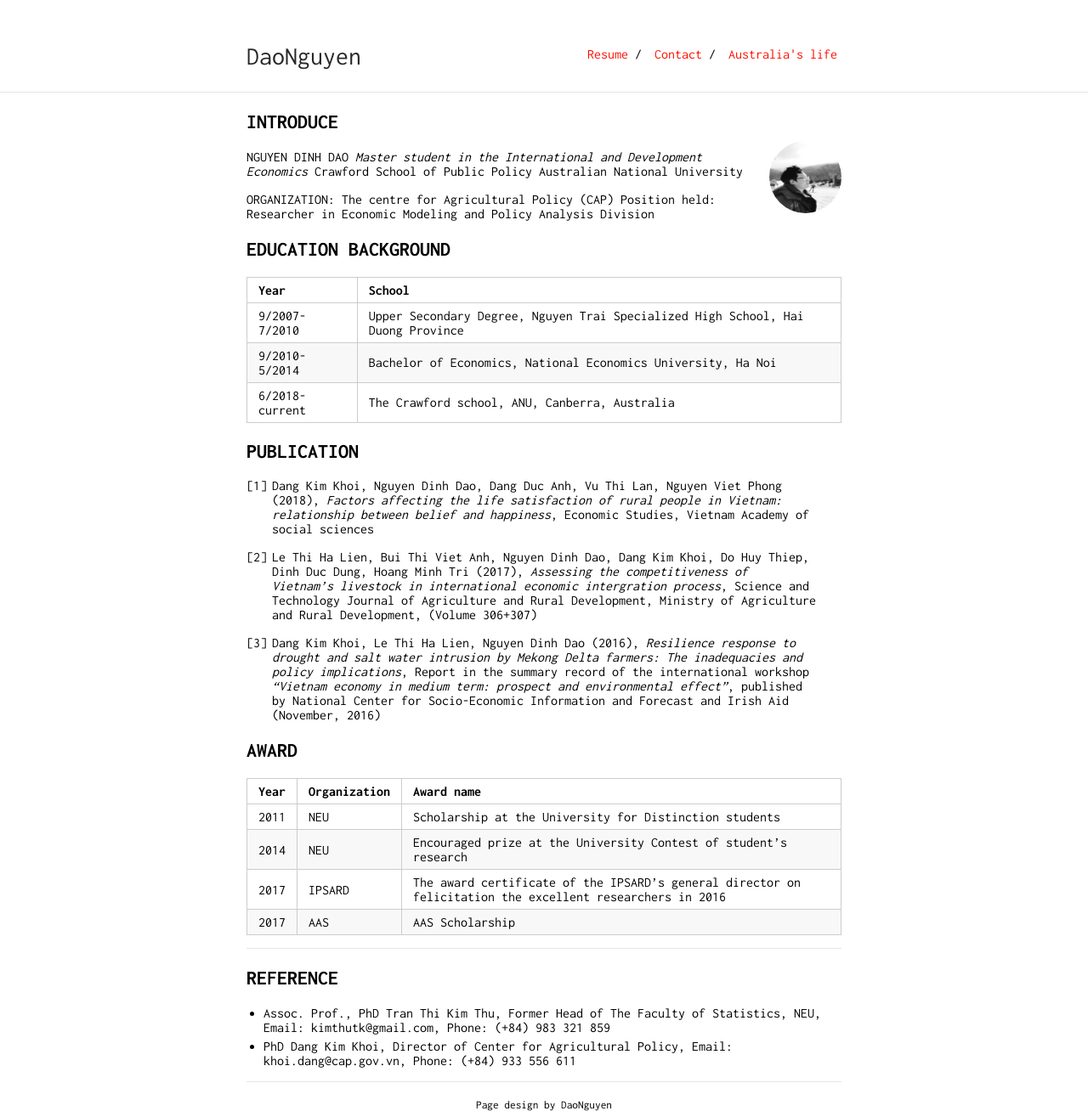
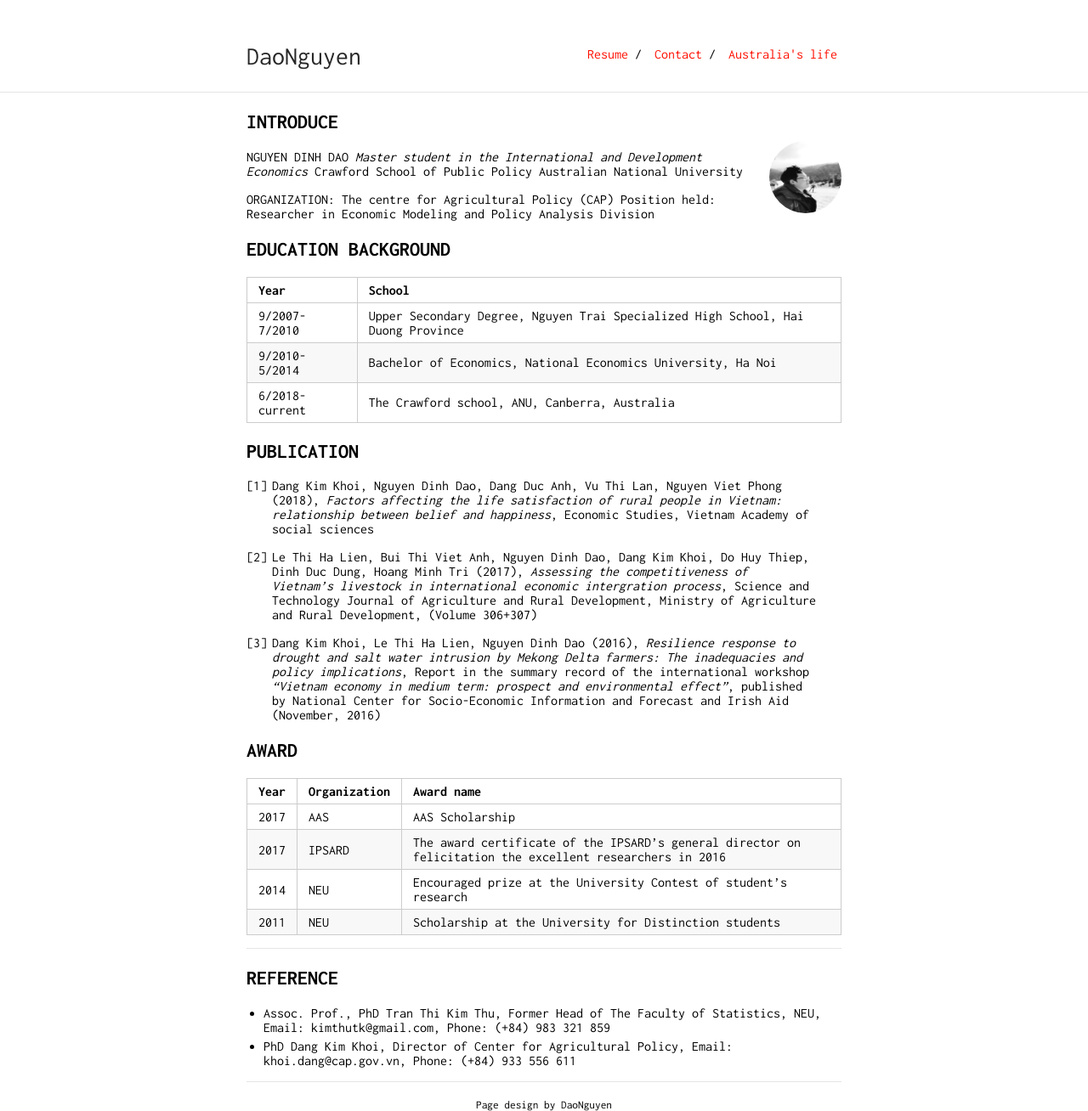
Before and after one commit to daonguyen92hd/daonguyen92.github.io, a Jekyll site: the page built from index.md, in a window 1280 px wide. Shown: the whole page at 85% size. Built offline with Jekyll 4.4.1, drawn with Linux system fonts in a browser that asks for light colours; our own code applies the rules of GitHub Pages for plain Markdown files.

```diff
--- a/index.md
+++ b/index.md
@@ -36,10 +36,11 @@ Year | School
 
 Year | Organization | Award name
 -----|-------|--------
+2017 | AAS |  AAS Scholarship
+2017 | IPSARD | The award certificate of the IPSARD's general director on felicitation the excellent researchers in 2016
+2014 | NEU | Encouraged prize at the University Contest of student’s research
 2011 | NEU  | Scholarship at the University for Distinction students
-2014 | NEU | Encouraged prize at the University Contest of student’s research
-2017 | IPSARD | The award certificate of the IPSARD's general director on felicitation the excellent researchers in 2016
-2017 | AAS |  AAS Scholarship
+
 
 ---
 
```
